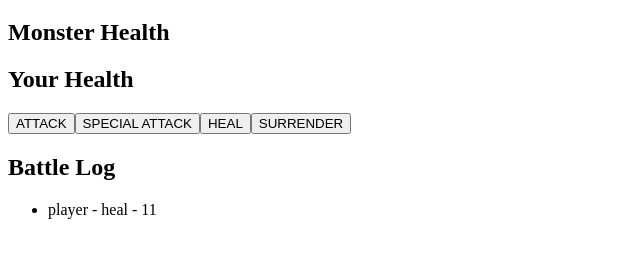
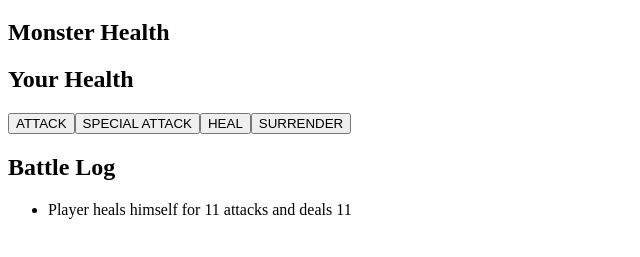
Before and after one commit to Arangus10/Vue---Monster-Slayer-Game, a website: page index.html in a window 1280 px wide. Both pictures are taken after a click on the button "HEAL". Shown: the part 61-318 px from the top of the page, without its empty margins (0-640 px from the left). Drawn offline with nearby package versions, Linux system fonts and the light colour scheme; files that its build step writes are made by us from their sources.

Commit message:
Fix log bug

```diff
--- a/index.html
+++ b/index.html
@@ -45,7 +45,19 @@
       <section id="log" class="container">
         <h2>Battle Log</h2>
         <ul>
-          <li v-for="logMessage in logMessages">{{logMessage.actionBy}} - {{logMessage.actionType}} - {{logMessage.actionValue}}</li>
+          <li v-for="logMessage in logMessages">
+            <span :class="{'log--player': logMessage.actionBy === 'player', 'log--monster' : logMessage.actionBy === 'monster'}">
+              {{ logMessage.actionBy === 'player' ? 'Player' : 'Monster' }}
+            </span>
+            <span v-if="logMessage.actionType === 'heal'">
+              heals himself for
+              <span class="log--heal"> {{ logMessage.actionValue }}</span>
+             </span>
+            </span v-else>
+              attacks and deals
+              <span class="log--damage">{{ logMessage.actionValue }}</span>
+            </span>
+          </li>
         </ul>
       </section>
     </div>
```
